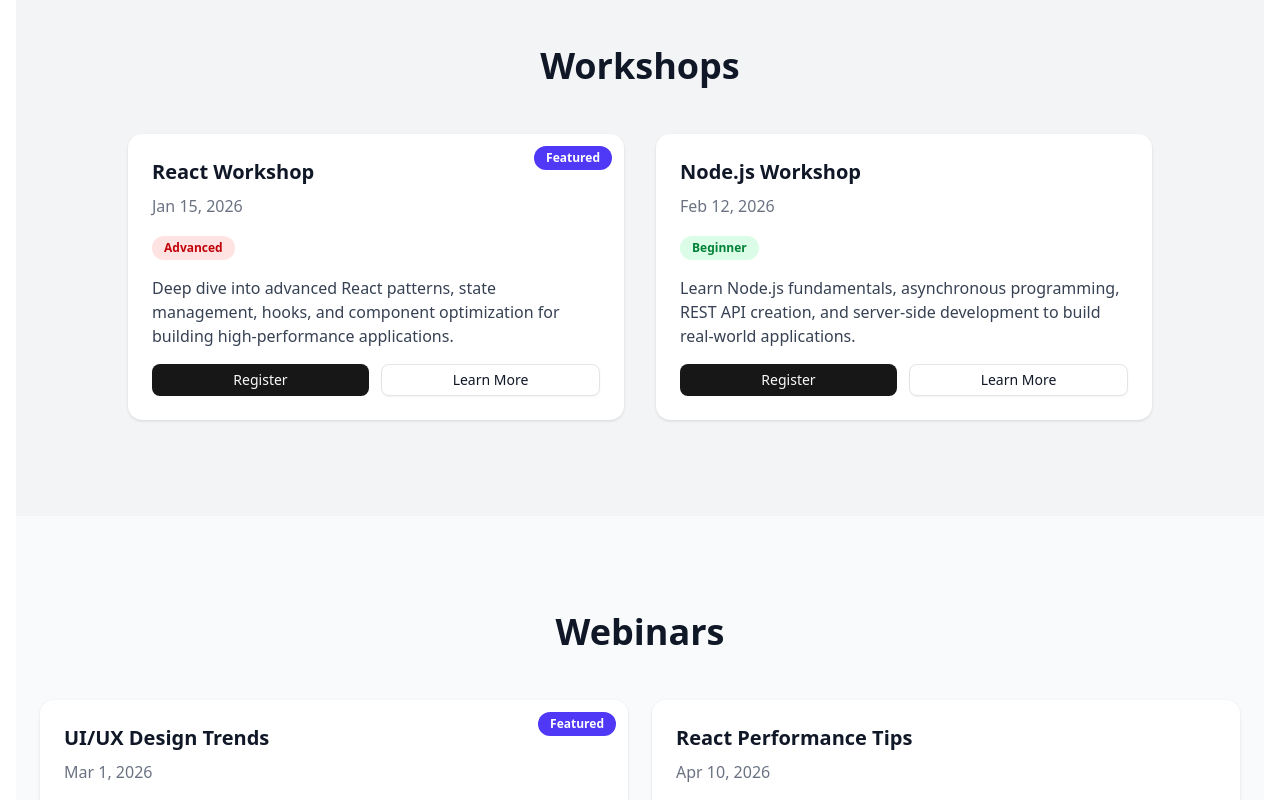
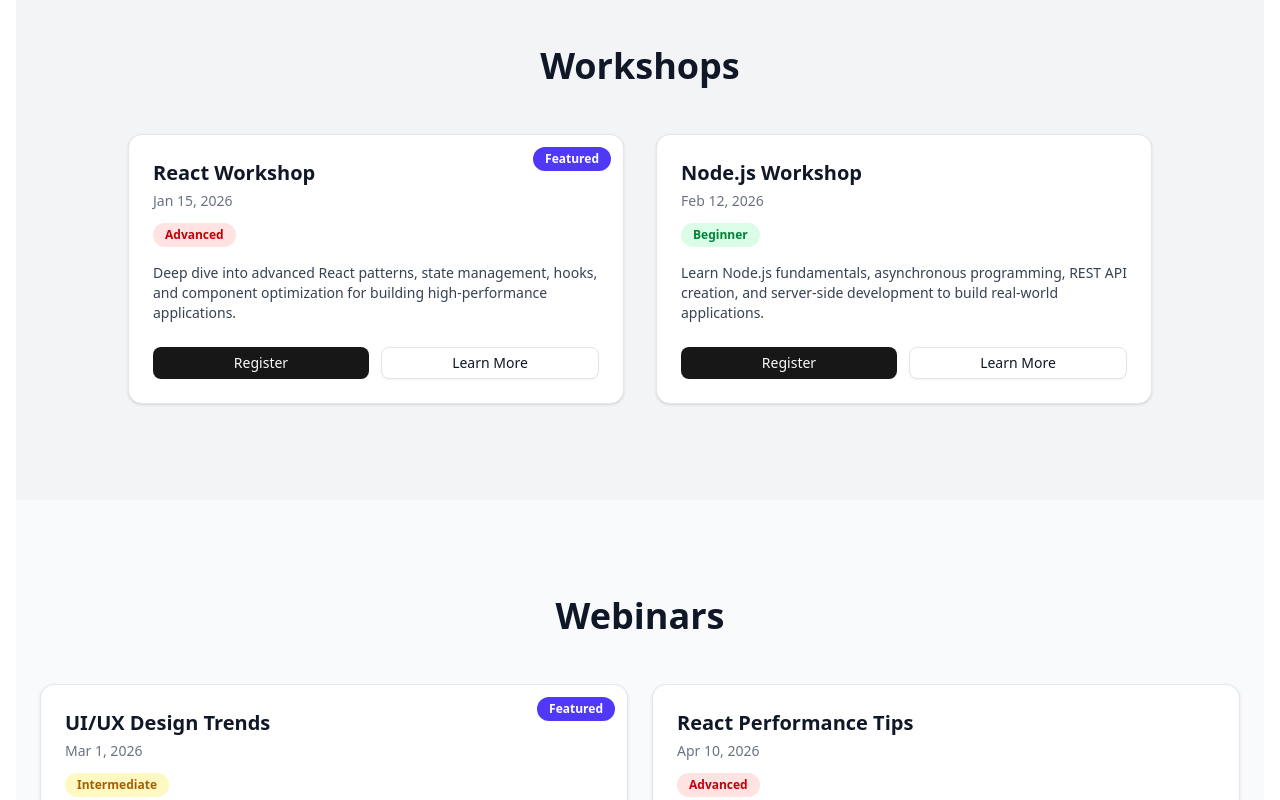
Before and after one commit to famiz6571/InfinioEd, a React (Vite) app in the folder web-user/: page /events in a window 1280 px wide. Shown: the part 1040-1840 px from the top of the page. Built offline with nearby package versions, Linux system fonts and the light colour scheme; a web font is replaced by a local one.

Commit message:
event changes

```diff
--- a/web-user/src/components/EventCard.tsx
+++ b/web-user/src/components/EventCard.tsx
@@ -11,8 +11,15 @@ interface EventCardProps {
   description: string;
   onRegister?: () => void;
   onLearnMore?: () => void;
-  delay?: number; // for framer-motion stagger
+  delay?: number;
 }
+
+const levelStyles: Record<EventCardProps["level"], string> = {
+  Beginner: "bg-green-100 text-green-700 dark:bg-green-700 dark:text-green-100",
+  Intermediate:
+    "bg-yellow-100 text-yellow-700 dark:bg-yellow-700 dark:text-yellow-100",
+  Advanced: "bg-red-100 text-red-700 dark:bg-red-700 dark:text-red-100",
+};
 
 const EventCard: FC<EventCardProps> = ({
   title,
@@ -26,55 +33,62 @@ const EventCard: FC<EventCardProps> = ({
 }) => {
   return (
     <motion.div
-      initial={{ opacity: 0, y: 50 }}
+      initial={{ opacity: 0, y: 40 }}
       whileInView={{ opacity: 1, y: 0 }}
-      viewport={{ once: true }}
-      transition={{ duration: 0.6, delay }}
-      className="relative bg-white dark:bg-gray-900 rounded-xl shadow p-6 hover:shadow-2xl hover:scale-105 transition-transform duration-300"
+      viewport={{ once: true, margin: "-50px" }}
+      transition={{ duration: 0.5, ease: "easeOut", delay }}
+      whileHover={{ scale: 1.02 }}
+      className="relative w-full max-w-full overflow-hidden bg-white dark:bg-gray-900 rounded-xl border border-gray-200 dark:border-gray-800 shadow-sm hover:shadow-xl transition-shadow"
     >
       {/* Featured Ribbon */}
       {featured && (
-        <div className="absolute top-3 right-3 bg-indigo-600 text-white px-3 py-1 rounded-full text-xs font-semibold">
+        <span className="absolute top-3 right-3 z-10 bg-indigo-600 text-white px-3 py-1 rounded-full text-xs font-semibold">
           Featured
-        </div>
+        </span>
       )}
 
-      {/* Title & Date */}
-      <h3 className="font-semibold text-xl mb-2">{title}</h3>
-      <p className="text-gray-500 dark:text-gray-400 mb-4">{date}</p>
+      <div className="p-6 flex flex-col min-w-0">
+        {/* Title */}
+        <h3 className="font-semibold text-lg sm:text-xl mb-1 break-words">
+          {title}
+        </h3>
+
+        {/* Date */}
+        <p className="text-gray-500 dark:text-gray-400 text-sm mb-3">{date}</p>
 
         {/* Level Badge */}
-      {level && (
         <span
-          className={`inline-block px-3 py-1 rounded-full text-xs font-semibold mb-4
-            ${
-              level === "Advanced"
-                ? "bg-red-100 text-red-700 dark:bg-red-700 dark:text-red-100"
-                : "bg-green-100 text-green-700 dark:bg-green-700 dark:text-green-100"
-            }`}
+          className={`inline-block w-fit px-3 py-1 rounded-full text-xs font-semibold mb-4 ${levelStyles[level]}`}
         >
           {level}
         </span>
-      )}
 
         {/* Description */}
-      <p className="text-gray-700 dark:text-gray-300 mb-4 line-clamp-3">
+        <p className="text-gray-700 dark:text-gray-300 text-sm mb-6 break-words line-clamp-3">
           {description}
         </p>
 
-      {/* Action Buttons */}
-      <div className="flex gap-3">
-        <Button size="sm" className="flex-1" onClick={onRegister}>
+        {/* Actions */}
+        <div className="mt-auto flex flex-col sm:flex-row gap-3">
+          <Button
+            size="sm"
+            className="w-full sm:flex-1"
+            onClick={onRegister}
+            aria-label="Register for event"
+          >
             Register
           </Button>
+
           <Button
             size="sm"
             variant="outline"
-          className="flex-1"
+            className="w-full sm:flex-1"
             onClick={onLearnMore}
+            aria-label="Learn more about event"
           >
             Learn More
           </Button>
+        </div>
       </div>
     </motion.div>
   );
--- a/web-user/src/pages/Notifications/NotificationList.tsx
+++ b/web-user/src/pages/Notifications/NotificationList.tsx
@@ -11,7 +11,7 @@ interface Notification {
   description: string;
   read: boolean;
   time: string;
-  date: string; // e.g., "2025-12-23"
+  date: string; // "2025-12-23"
 }
 
 interface NotificationListProps {
@@ -34,7 +34,7 @@ const NotificationList: FC<NotificationListProps> = ({
   );
 
   return (
-    <ScrollArea className="h-[600px] rounded-xl border p-4">
+    <ScrollArea className="h-[70vh] sm:h-[600px] w-full max-w-full overflow-x-hidden rounded-xl border p-3 sm:p-4">
       {Object.keys(grouped).length === 0 && (
         <p className="text-center text-gray-500 dark:text-gray-400 mt-4">
           No notifications to show.
@@ -42,22 +42,23 @@ const NotificationList: FC<NotificationListProps> = ({
       )}
 
       {Object.entries(grouped).map(([date, items]) => (
-        <div key={date} className="mb-6">
-          <h3 className="text-sm font-semibold text-gray-500 dark:text-gray-400 mb-2">
+        <div key={date} className="mb-6 w-full max-w-full">
+          <h3 className="text-xs sm:text-sm font-semibold text-gray-500 dark:text-gray-400 mb-2">
             {date}
           </h3>
-          <div className="space-y-4">
+
+          <div className="space-y-3 sm:space-y-4 w-full max-w-full">
             {items.map((n) => (
               <div
                 key={n.id}
-                className={`flex items-start gap-4 p-4 rounded-xl shadow-sm hover:shadow-lg transition-all duration-300 border border-transparent ${
+                className={`w-full max-w-full overflow-hidden flex flex-col sm:flex-row gap-3 sm:gap-4 p-4 rounded-xl transition-all duration-300 border ${
                   n.read
                     ? "bg-gray-50 dark:bg-gray-800"
                     : "bg-indigo-50 dark:bg-indigo-900/30 border-indigo-300 dark:border-indigo-600"
                 }`}
               >
-                {/* Timeline indicator */}
-                <div className="flex flex-col items-center">
+                {/* Timeline (hidden on mobile) */}
+                <div className="hidden sm:flex flex-col items-center flex-shrink-0">
                   <div
                     className={`w-3 h-3 rounded-full ${
                       n.read
@@ -68,19 +69,19 @@ const NotificationList: FC<NotificationListProps> = ({
                   <div className="flex-1 w-px bg-gray-200 dark:bg-gray-700 mt-1" />
                 </div>
 
-                {/* Icon and content */}
-                <div className="flex-1 flex flex-col gap-1">
-                  <div className="flex items-center justify-between">
-                    <div className="flex items-center gap-2">
+                {/* Content */}
+                <div className="flex-1 min-w-0 flex flex-col gap-1">
+                  <div className="flex items-start justify-between gap-2 min-w-0">
+                    <div className="flex items-center gap-2 min-w-0">
                       <Bell
-                        className={`w-5 h-5 ${
+                        className={`w-5 h-5 flex-shrink-0 ${
                           n.read
                             ? "text-gray-500 dark:text-gray-400"
                             : "text-indigo-600"
                         }`}
                       />
                       <span
-                        className={`font-medium ${
+                        className={`font-medium break-words ${
                           n.read
                             ? "text-gray-900 dark:text-white"
                             : "text-indigo-900 dark:text-white"
@@ -89,20 +90,23 @@ const NotificationList: FC<NotificationListProps> = ({
                         {n.title}
                       </span>
                     </div>
-                    {!n.read && <Badge variant="default">New</Badge>}
+                    {!n.read && <Badge className="flex-shrink-0">New</Badge>}
                   </div>
-                  <p className="text-gray-600 dark:text-gray-300 text-sm">
+
+                  <p className="text-gray-600 dark:text-gray-300 text-sm break-words">
                     {n.description}
                   </p>
+
                   <p className="text-gray-400 dark:text-gray-500 text-xs">
                     {n.time}
                   </p>
                 </div>
 
                 {/* Action button */}
-                <div className="flex-shrink-0 mt-1">
+                <div className="flex-shrink-0 w-full sm:w-auto">
                   <Button
                     size="sm"
+                    className="w-full sm:w-auto"
                     variant={n.read ? "outline" : "default"}
                     onClick={() => onToggleRead(n.id)}
                   >
--- a/web-user/src/pages/Support/SupportPage.tsx
+++ b/web-user/src/pages/Support/SupportPage.tsx
@@ -9,6 +9,7 @@ import {
 import { Button } from "@/components/ui/button";
 import { Mail, Phone, MessageSquare } from "lucide-react";
 import LiveChat from "./LiveChat";
+import { Link } from "react-router-dom";
 
 const SupportPage: FC = () => {
   return (
@@ -74,12 +75,12 @@ const SupportPage: FC = () => {
           <p>Support Hours: Monday – Friday, 9:00 AM – 6:00 PM</p>
           <p>
             Frequently Asked Questions:{" "}
-            <a
-              href="/faq"
+            <Link
+              to="/faq"
               className="text-blue-600 dark:text-blue-400 hover:underline"
             >
               View FAQ
-            </a>
+            </Link>
           </p>
           <p>Follow us on social media for updates and tips.</p>
         </div>
```
Lines whose indentation alone changed are shown as unchanged.
